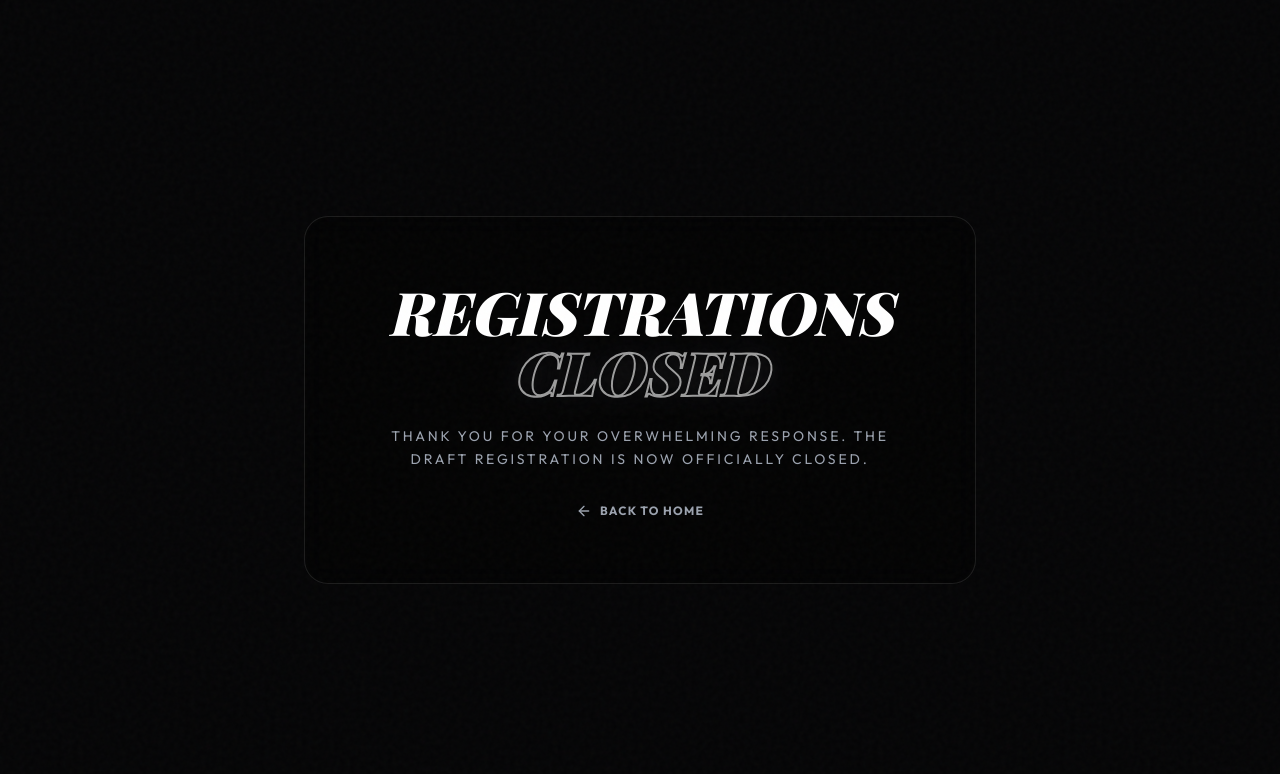
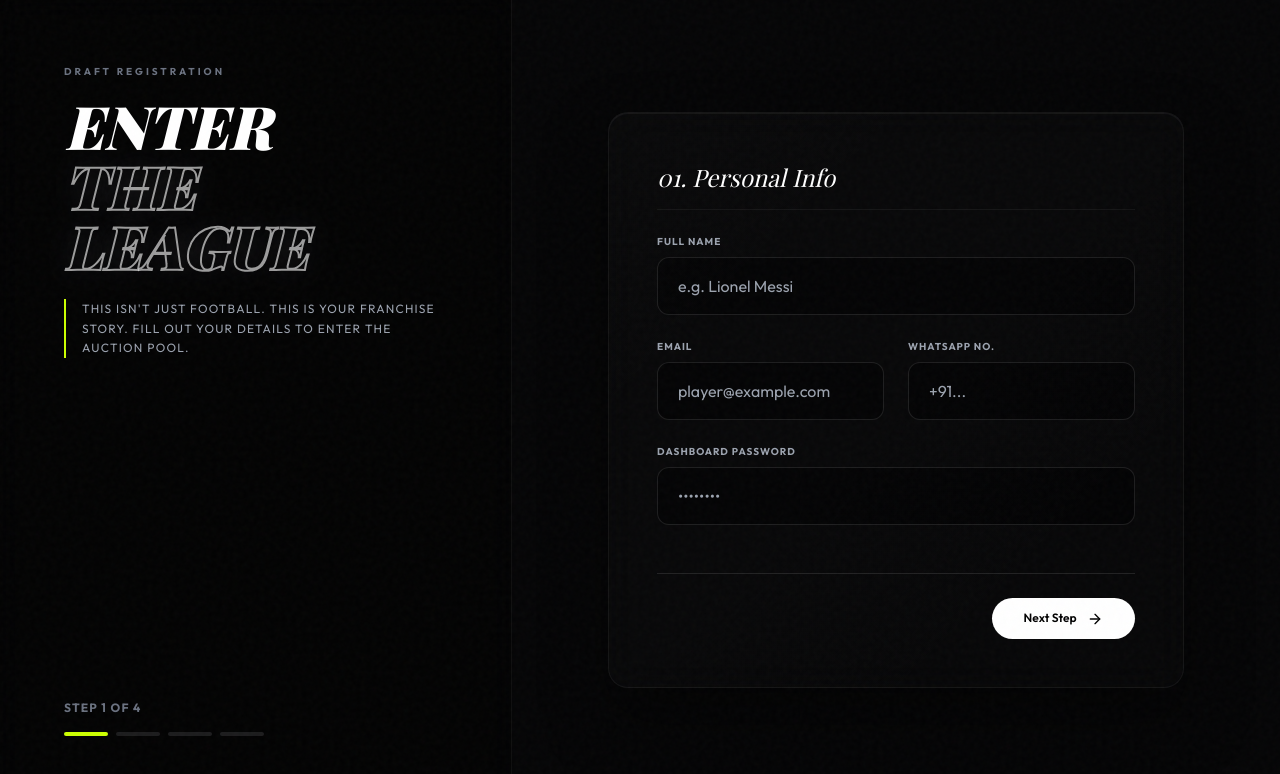
Before and after one commit to avi-dev-machine/heritagepremierleague, a Next.js app: page /register in a window 1280 px wide. Shown: the top 774 px of the page. Built offline with nearby package versions, Linux system fonts and the light colour scheme; a web font is replaced by a local one.

Commit message:
feat: re-open registration form

```diff
--- a/src/app/register/page.tsx
+++ b/src/app/register/page.tsx
@@ -114,20 +114,160 @@ export default function RegisterPage() {
   }
 
   return (
-    <div className="min-h-screen flex items-center justify-center relative bg-carbon text-white overflow-hidden">
-      <div className="ambient-orb orb-volt top-1/2 left-1/2 -translate-x-1/2 -translate-y-1/2 opacity-20 scale-150" />
-      <motion.div initial={{ opacity: 0, y: 20 }} animate={{ opacity: 1, y: 0 }} className="z-10 text-center flex flex-col items-center p-8 md:p-16 bg-black/40 backdrop-blur-md rounded-3xl border border-white/10 max-w-2xl mx-4">
-        <h1 className="text-4xl md:text-6xl font-black font-serif italic mb-6">REGISTRATIONS <span className="text-stroke">CLOSED</span></h1>
-        <p className="text-gray-400 tracking-[0.2em] uppercase text-sm mb-8 leading-relaxed">
-          Thank you for your overwhelming response. The draft registration is now officially closed.
-        </p>
-        <button
-          onClick={() => router.push('/')}
-          className="flex items-center gap-2 text-xs uppercase tracking-widest font-bold text-gray-400 hover:text-white transition-colors"
-        >
-          <ArrowLeft size={16} /> Back to Home
-        </button>
-      </motion.div>
+    <div className="min-h-screen flex flex-col lg:flex-row relative bg-carbon text-white">
+      <div className="ambient-orb orb-volt top-[10%] left-[-10%] opacity-20" />
+      <div className="ambient-orb orb-white bottom-[-10%] right-[-10%] opacity-10" />
+
+      {/* Left Pane - Cinematic Storytelling */}
+      <div className="lg:w-[40%] lg:h-screen lg:sticky top-0 p-8 lg:p-16 flex flex-col justify-between border-b lg:border-b-0 lg:border-r border-white/5 relative z-10 bg-black/40 backdrop-blur-md">
+        <div>
+          <p className="text-[10px] text-gray-500 uppercase tracking-[0.3em] font-bold mb-4">Draft Registration</p>
+          <motion.div initial={{ opacity: 0, x: -30 }} animate={{ opacity: 1, x: 0 }} transition={{ duration: 0.8 }}>
+            <h1 className="text-4xl lg:text-6xl font-black font-serif italic mb-6 leading-[0.9]">
+              ENTER<br/><span className="text-stroke">THE LEAGUE</span>
+            </h1>
+            <p className="text-gray-400 tracking-widest uppercase text-xs mb-12 max-w-sm leading-relaxed border-l-2 border-volt pl-4">
+              This isn't just football. This is your franchise story. Fill out your details to enter the auction pool.
+            </p>
+          </motion.div>
+        </div>
+
+        {/* Dynamic Progress Indicator */}
+        <div className="space-y-4 mb-8 lg:mb-0">
+          <p className="text-xs uppercase tracking-widest text-gray-500 font-bold">Step {step} of 4</p>
+          <div className="flex gap-2 w-full max-w-[200px]">
+            {[1, 2, 3, 4].map(i => (
+              <div key={i} className={`h-1 flex-1 rounded-full transition-all duration-500 ${step >= i ? 'bg-volt' : 'bg-white/10'}`} />
+            ))}
+          </div>
+        </div>
+      </div>
+
+      {/* Right Pane - Multi-Step Form */}
+      <div className="lg:w-[60%] p-6 md:p-12 lg:p-24 relative z-10 flex flex-col items-center justify-center min-h-[70vh]">
+        <div className="w-full max-w-2xl">
+          {error && (
+            <motion.div initial={{ opacity: 0, y: -10 }} animate={{ opacity: 1, y: 0 }} className="bg-red-500/10 border border-red-500/30 text-red-400 p-4 rounded-xl mb-8 text-xs uppercase tracking-widest text-center font-bold">
+              {error}
+            </motion.div>
+          )}
+
+          <div className="glass-panel p-6 md:p-12 relative overflow-hidden">
+            <AnimatePresence mode="wait">
+              {step === 1 && (
+                <motion.div key="step1" initial={{ opacity: 0, x: 20 }} animate={{ opacity: 1, x: 0 }} exit={{ opacity: 0, x: -20 }} className="space-y-6">
+                  <h3 className="text-2xl font-serif italic border-b border-white/5 pb-4 text-white">01. Personal Info</h3>
+                  <div>
+                    <label className="block text-[10px] text-gray-400 mb-2 uppercase tracking-widest font-bold">Full Name</label>
+                    <input required type="text" name="full_name" value={formData.full_name} onChange={handleChange} className="glass-input" placeholder="e.g. Lionel Messi" />
+                  </div>
+                  <div className="grid grid-cols-1 md:grid-cols-2 gap-6">
+                    <div>
+                      <label className="block text-[10px] text-gray-400 mb-2 uppercase tracking-widest font-bold">Email</label>
+                      <input required type="email" name="email" value={formData.email} onChange={handleChange} className="glass-input" placeholder="player@example.com" />
+                    </div>
+                    <div>
+                      <label className="block text-[10px] text-gray-400 mb-2 uppercase tracking-widest font-bold">WhatsApp No.</label>
+                      <input required type="tel" name="phone" value={formData.phone} onChange={handleChange} className="glass-input" placeholder="+91..." />
+                    </div>
+                  </div>
+                  <div>
+                    <label className="block text-[10px] text-gray-400 mb-2 uppercase tracking-widest font-bold">Dashboard Password</label>
+                    <input required type="password" name="password" value={formData.password} onChange={handleChange} className="glass-input" placeholder="••••••••" />
+                  </div>
+                </motion.div>
+              )}
+
+              {step === 2 && (
+                <motion.div key="step2" initial={{ opacity: 0, x: 20 }} animate={{ opacity: 1, x: 0 }} exit={{ opacity: 0, x: -20 }} className="space-y-6">
+                  <h3 className="text-2xl font-serif italic border-b border-white/5 pb-4 text-white">02. Academic Details</h3>
+                  <div className="grid grid-cols-1 md:grid-cols-2 gap-6">
+                    <div>
+                      <label className="block text-[10px] text-gray-400 mb-2 uppercase tracking-widest font-bold">Department</label>
+                      <input required type="text" name="department" value={formData.department} onChange={handleChange} className="glass-input" placeholder="e.g. Computer Science" />
+                    </div>
+                    <div>
+                      <label className="block text-[10px] text-gray-400 mb-2 uppercase tracking-widest font-bold">Year of Study</label>
+                      <input required type="text" name="year_of_study" value={formData.year_of_study} onChange={handleChange} className="glass-input" placeholder="e.g. 3rd Year" />
+                    </div>
+                  </div>
+                </motion.div>
+              )}
+
+              {step === 3 && (
+                <motion.div key="step3" initial={{ opacity: 0, x: 20 }} animate={{ opacity: 1, x: 0 }} exit={{ opacity: 0, x: -20 }} className="space-y-6">
+                  <h3 className="text-2xl font-serif italic border-b border-white/5 pb-4 text-white">03. Football Profile</h3>
+                  <div className="grid grid-cols-1 md:grid-cols-3 gap-6">
+                    {[1, 2, 3].map((num) => (
+                      <div key={num}>
+                        <label className="block text-[10px] text-gray-400 mb-2 uppercase tracking-widest font-bold">Pref {num} {num===1&&"*"}</label>
+                        <select name={`pref_position_${num}`} value={(formData as any)[`pref_position_${num}`]} onChange={handleChange} className="glass-input px-3 py-4 text-sm bg-black/50">
+                          <option value="">Select...</option>
+                          {POSITIONS.map(p => <option key={p} value={p}>{p}</option>)}
+                        </select>
+                      </div>
+                    ))}
+                  </div>
+                  <div>
+                    <label className="block text-[10px] text-gray-400 mb-2 uppercase tracking-widest font-bold">About Your Playstyle</label>
+                    <textarea name="about" value={formData.about} onChange={handleChange} rows={4} className="glass-input resize-none" placeholder="Describe your strengths, mentality, or football journey..." />
+                  </div>
+                </motion.div>
+              )}
+
+              {step === 4 && (
+                <motion.div key="step4" initial={{ opacity: 0, x: 20 }} animate={{ opacity: 1, x: 0 }} exit={{ opacity: 0, x: -20 }} className="space-y-8">
+                  <h3 className="text-2xl font-serif italic border-b border-white/5 pb-4 text-white">04. Verification & Fee</h3>
+
+                  <div className="flex flex-col md:flex-row gap-8 items-center md:items-start bg-white/5 p-6 rounded-2xl border border-white/10">
+                    <TiltCard className="shrink-0 bg-white p-3 rounded-xl">
+                      <div className="w-32 h-32 relative">
+                        <Image src="/upi2.png" alt="UPI QR Code" fill sizes="128px" className="object-contain" />
+                      </div>
+                    </TiltCard>
+                    <div className="text-center md:text-left space-y-4">
+                      <p className="text-xl font-serif italic text-white">Entry Fee: <span className="text-volt font-black">₹250</span></p>
+                      <p className="text-xs text-gray-400 uppercase tracking-widest leading-relaxed">Scan the QR code to pay the draft fee. Your application will only be verified after payment confirmation.</p>
+                    </div>
+                  </div>
+
+                  <div className="space-y-6 pt-4">
+                    <div>
+                      <label className="block text-[10px] text-gray-400 mb-3 uppercase tracking-widest font-bold">Upload Payment Screenshot *</label>
+                      <input required type="file" accept="image/*" onChange={(e) => handleFileChange(e, setPaymentScreenshot)} className="w-full text-sm text-gray-400 file:mr-4 file:py-3 file:px-6 file:rounded-full file:border-0 file:text-[10px] file:uppercase file:tracking-widest file:font-bold file:bg-volt/20 file:text-volt hover:file:bg-volt/30 transition-colors cursor-pointer border border-dashed border-white/20 p-4 rounded-xl" />
+                    </div>
+                    <div>
+                      <label className="block text-[10px] text-gray-400 mb-3 uppercase tracking-widest font-bold">Upload Face Photo (Draft Avatar) *</label>
+                      <input required type="file" accept="image/*" onChange={(e) => handleFileChange(e, setAvatar)} className="w-full text-sm text-gray-400 file:mr-4 file:py-3 file:px-6 file:rounded-full file:border-0 file:text-[10px] file:uppercase file:tracking-widest file:font-bold file:bg-white/10 file:text-white hover:file:bg-white/20 transition-colors cursor-pointer border border-dashed border-white/20 p-4 rounded-xl" />
+                    </div>
+                  </div>
+                </motion.div>
+              )}
+            </AnimatePresence>
+
+            {/* Bottom Navigation */}
+            <div className="mt-12 flex items-center justify-between border-t border-white/10 pt-6">
+              <button
+                type="button"
+                onClick={prevStep}
+                className={`flex items-center gap-2 text-xs uppercase tracking-widest font-bold transition-all ${step === 1 ? 'opacity-0 pointer-events-none' : 'text-gray-400 hover:text-white'}`}
+              >
+                <ArrowLeft size={16} /> Back
+              </button>
+
+              {step < 4 ? (
+                <MagneticButton type="button" onClick={nextStep} variant="primary" className="!py-3 !px-8 text-xs">
+                  Next Step <ArrowRight size={16} className="ml-2 inline" />
+                </MagneticButton>
+              ) : (
+                <MagneticButton type="button" onClick={handleSubmit} variant={loading ? "ghost" : "primary"} className="!py-3 !px-8 text-xs">
+                  {loading ? "Processing..." : "Submit to Draft"}
+                </MagneticButton>
+              )}
+            </div>
+          </div>
+        </div>
+      </div>
     </div>
   );
 }
```
